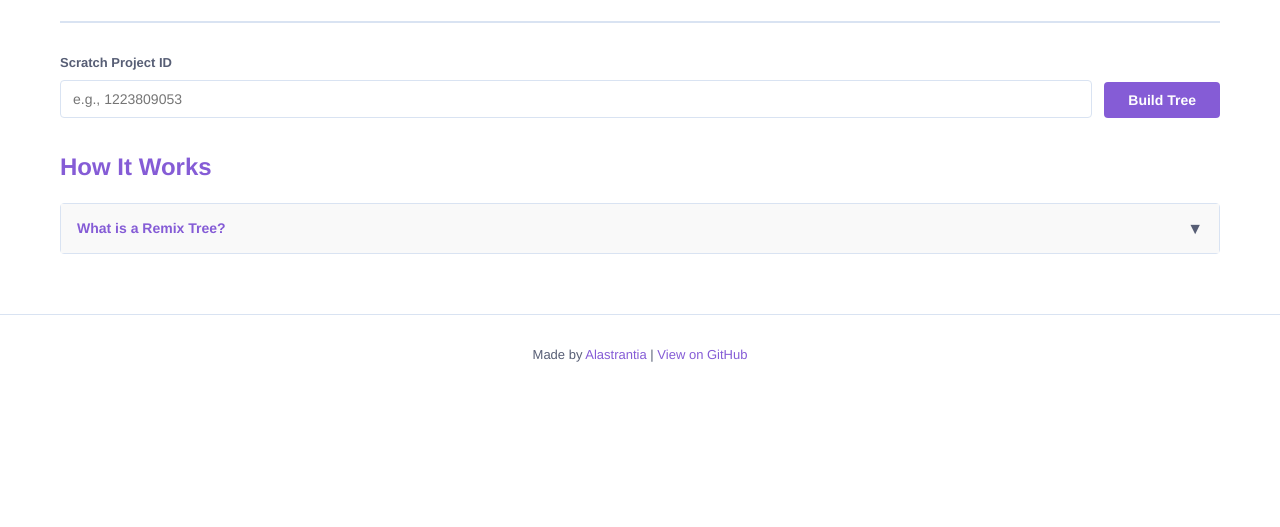
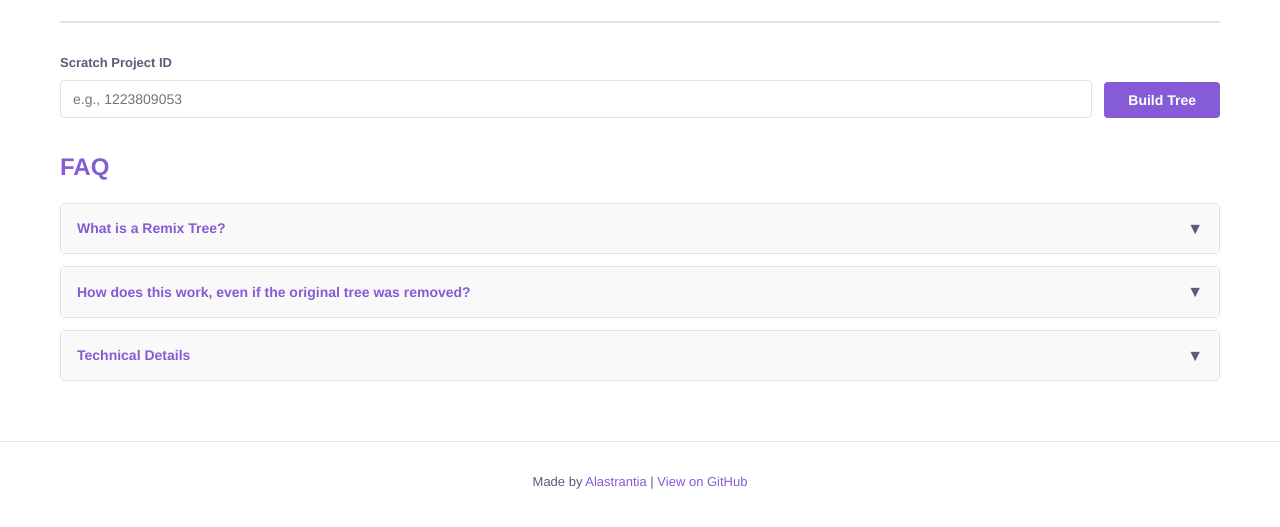
Before and after one commit to Alastrantia/scratch-remixtree, a plain HTML site: page web/frontend/index.html in a window 1280 px wide. Shown: the part 139-666 px from the top of the page. Drawn offline with Linux system fonts and the light colour scheme.

Commit message:
polish, i guess?

```diff
--- a/web/frontend/index.html
+++ b/web/frontend/index.html
@@ -1,10 +1,10 @@
 <!DOCTYPE html>
 <html lang="en">
   <head>
-    <meta charset="UTF-8">
-    <meta name="viewport" content="width=device-width, initial-scale=1.0">
+    <meta charset="UTF-8" />
+    <meta name="viewport" content="width=device-width, initial-scale=1.0" />
     <title>scratch-remixtree</title>
-    <link rel="stylesheet" href="styles.css">
+    <link rel="stylesheet" href="styles.css" />
   </head>
   <body>
     <div class="container">
@@ -18,7 +18,7 @@
         <div class="input-group">
           <div class="input-wrapper">
             <label for="projectId">Scratch Project ID</label>
-                    <input type="text" id="projectId" placeholder="e.g., 1223809053">
+            <input type="text" id="projectId" placeholder="e.g., 1223809053" />
           </div>
           <button id="buildBtn" onclick="buildTree()">Build Tree</button>
         </div>
@@ -26,7 +26,7 @@
 
       <div id="console" class="console"></div>
 
-        <div class="stats" id="stats" style="display: none;">
+      <div class="stats" id="stats" style="display: none">
         <div class="stat-card">
           <div class="stat-value" id="totalProjects">0</div>
           <div class="stat-label">Total Projects</div>
@@ -41,7 +41,7 @@
         </div>
       </div>
 
-        <div class="tree-container" id="treeContainer" style="display: none;">
+      <div class="tree-container" id="treeContainer" style="display: none">
         <div class="tree-card">
           <div class="tree-actions">
             <button id="expandAll">Expand All</button>
@@ -53,22 +53,81 @@
       </div>
 
       <div class="info-section">
-            <h2>How It Works</h2>
+        <h2>FAQ</h2>
         <div class="expandable">
           <div class="expandable-header" onclick="toggleExpandable(this)">
             <span class="expandable-title">What is a Remix Tree?</span>
             <span class="expandable-icon">▼</span>
           </div>
           <div class="expandable-content">
-                    <p>A remix tree visualizes the genealogy of Scratch projects. When someone remixes a project, they create a branch in the tree. This tool reconstructs these relationships to show how creativity spreads through the Scratch community.</p>
-                    <p>Scratch removed this feature in mid-October 2024, so this tool brings it back using the official Scratch API.</p>
+            <p>
+              A remix tree visualizes the genealogy of Scratch projects. When
+              someone remixes a project, they create a branch in the tree. This
+              tool reconstructs these relationships to show how creativity
+              spreads through the Scratch community.
+            </p>
+            <p>
+              Scratch removed this feature in mid-October 2025, so this tool
+              brings it back using the official Scratch API.
+            </p>
+          </div>
+        </div>
+        <div class="expandable">
+          <div class="expandable-header" onclick="toggleExpandable(this)">
+            <span class="expandable-title">How does this work, even if the original tree was removed?</span>
+            <span class="expandable-icon">▼</span>
+          </div>
+          <div class="expandable-content">
+            <p>
+              When you click "Build Tree," the browser sends the Project ID to
+              our backend API. The backend then performs a deep,
+              recursive search on the Scratch API, making tons of requests in a short time, starting from
+              the original project and branching out to all its remixes. This is also part of the reason why it can be slow at times for huge & deep trees.
+            </p>
+            <p>
+              To keep the process transparent and engage the user, the server
+              uses SSE (Server Sent Events) to stream realtime updates
+              directly to the "console". This way, you can see every project
+              being processed as the tree is built, no matter how large it is!
+            </p>
+            <p>
+              The backend automatically employs asynchronous fetching to
+              process multiple branches at time same time, making the process a lot
+              faster than if it were done sequentially. (Trust me, you DO NOT wanna make the Appel remix tree synchronously)
+            </p>
+          </div>
+        </div>
+        <div class="expandable">
+          <div class="expandable-header" onclick="toggleExpandable(this)">
+            <span class="expandable-title"
+              >Technical Details</span
+            >
+            <span class="expandable-icon">▼</span>
+          </div>
+          <div class="expandable-content">
+            <p>
+              The backend is built using Python and FastAPI. It uses the remixtree package on PyPI and runs on a free Render instance, which can sometimes cause issues but is the only really "free" option for me right now.
+              The frontend, meaning this page you are on right now, is hosted on Cloudflare Pages with no limit and can be accessed from anywhere in the world quite fast.
+              All code is open source on GitHub, the subdirectories frontend/backend inside of /web!
+            </p>
           </div>
         </div>
       </div>
     </div>
 
     <footer>
-        <p>Made by <a href="https://scratch.mit.edu/users/Alastrantia" target="_blank">Alastrantia</a> | <a href="https://github.com/Alastrantia/scratch-remixtree" target="_blank">View on GitHub</a></p>
+      <p>
+        Made by
+        <a href="https://scratch.mit.edu/users/Alastrantia" target="_blank"
+          >Alastrantia</a
+        >
+        |
+        <a
+          href="https://github.com/Alastrantia/scratch-remixtree"
+          target="_blank"
+          >View on GitHub</a
+        >
+      </p>
     </footer>
 
     <script src="script.js"></script>
--- a/web/frontend/script.js
+++ b/web/frontend/script.js
@@ -1,4 +1,4 @@
-const API_BASE = "http://127.0.0.1:8000";
+const API_BASE = "https://backend.alass.dev";
 let eventSource = null;
 let streamClosedByClient = false;
 let treeData = null;
```
Also changed, not shown: 1 other file. Lines whose indentation alone changed are shown as unchanged.
